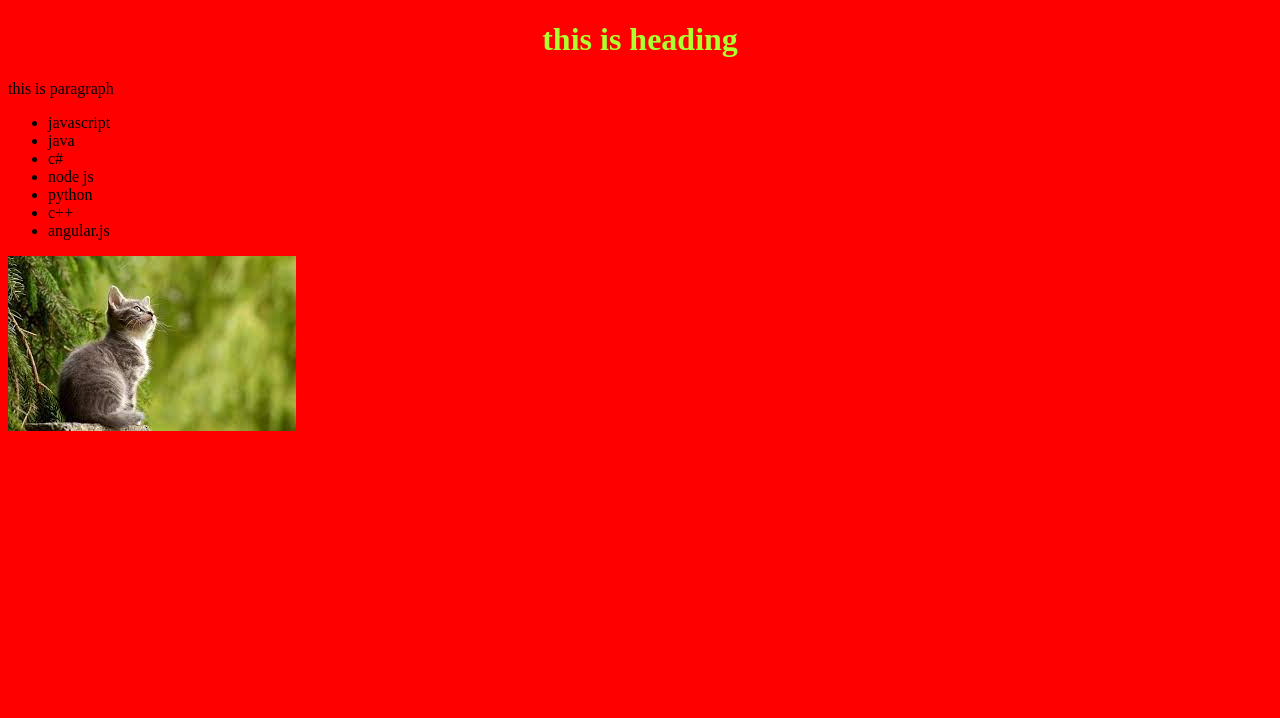
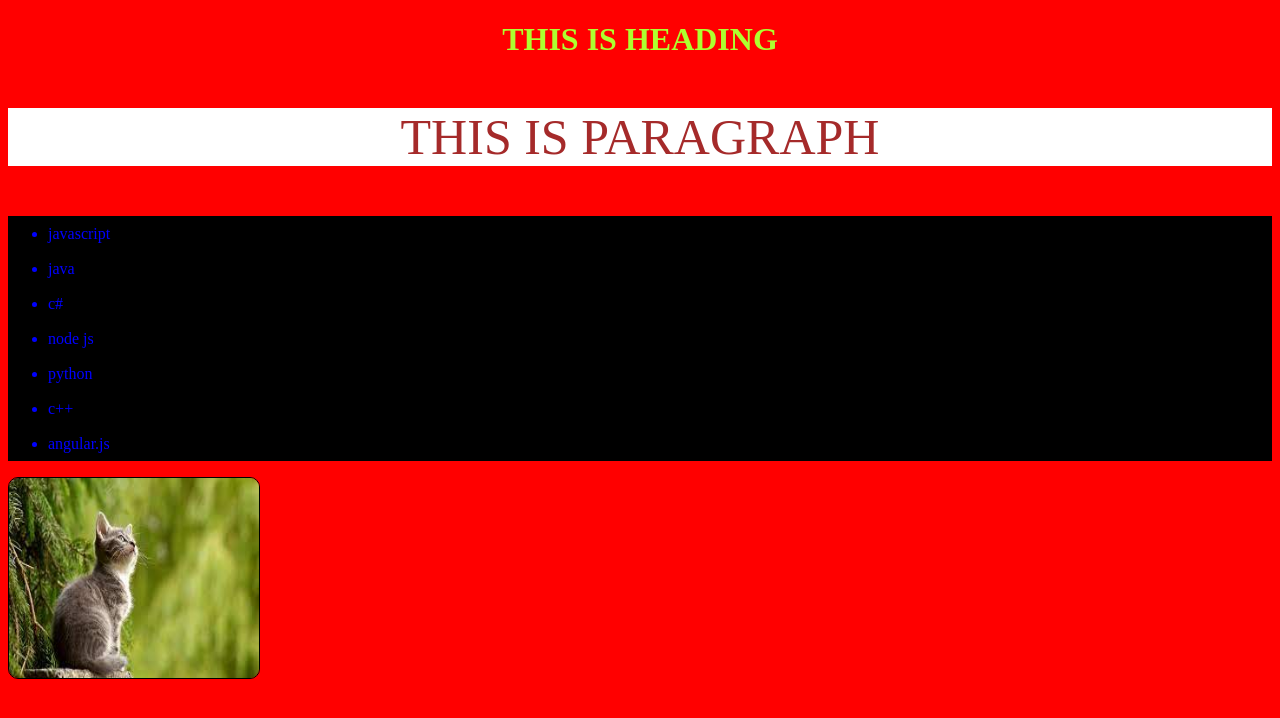
Before and after one commit to KOLAWOLEADE/kola, a plain HTML site: page index.html in a window 1280 px wide. Drawn offline with Linux system fonts and the light colour scheme.

Commit message:
add stylinng to p,li and image tag

```diff
--- a/css/systle.css
+++ b/css/systle.css
@@ -4,4 +4,31 @@ body{
 h1 {
     color: greenyellow;
     text-align: center;
+    text-transform: uppercase;
 }
+
+
+p{
+  color:brown;
+background-color: white;
+text-align: center;
+text-transform: uppercase;
+font-size: 50px;
+}
+ul{
+background-color: black;
+}
+li{
+color: blue;
+line-height: 35px;
+
+}
+
+img {
+height: 200px;
+width: 250px;
+border-radius: 10px;
+border: 1px;
+border-color: black;
+border-style: solid;
+}
```
